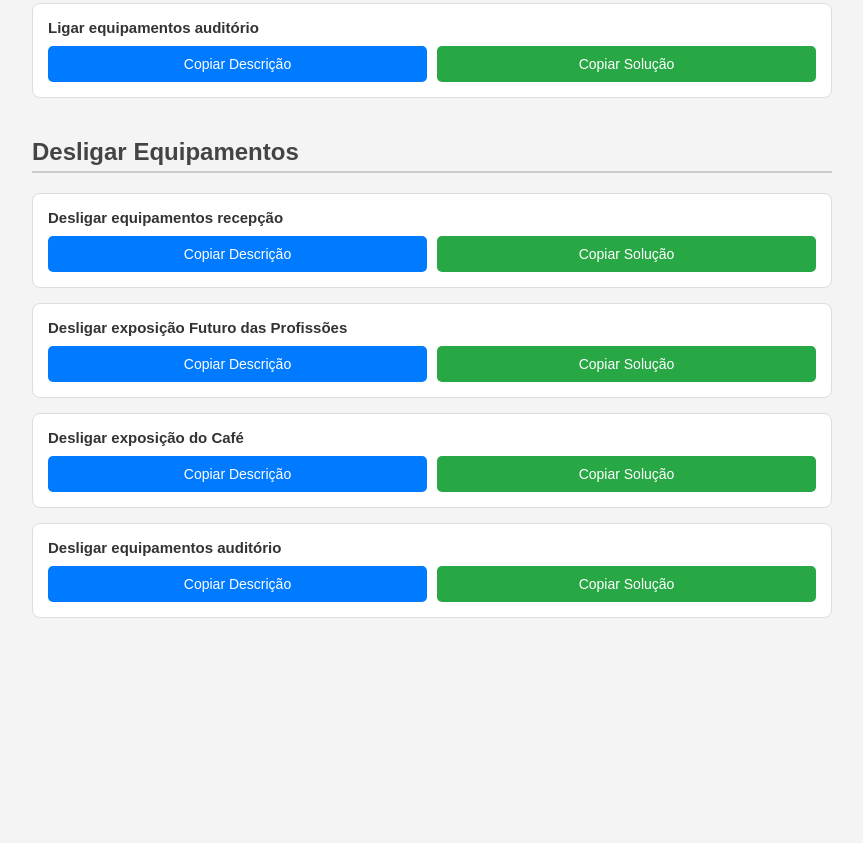
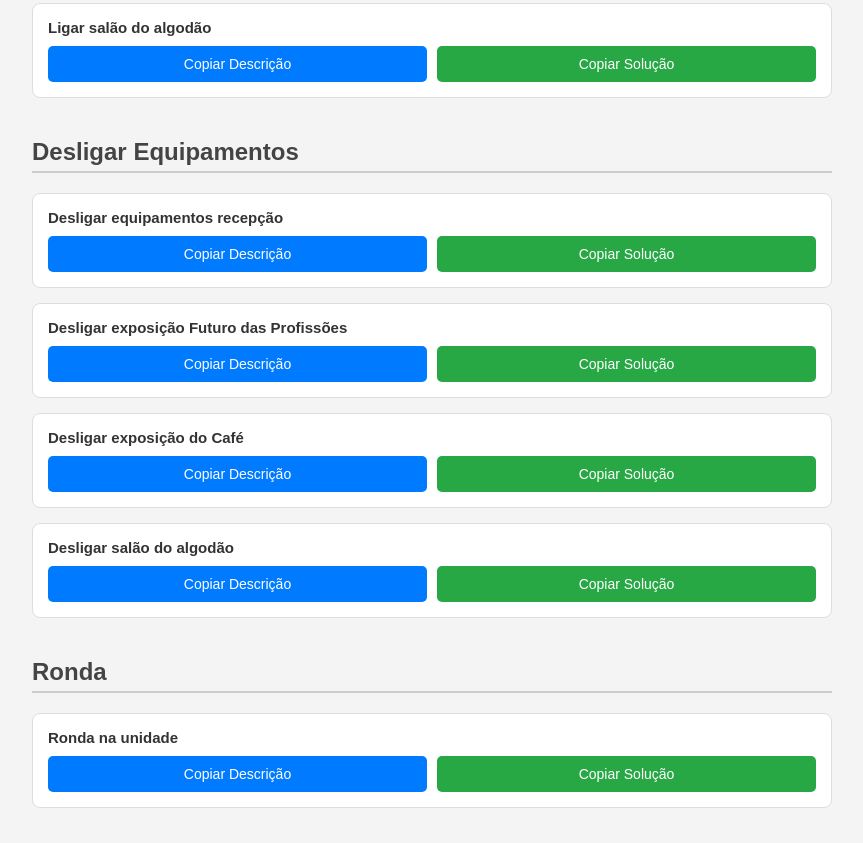
Before and after one commit to contateste1DCF/chamados-museu-da-industria, a plain HTML site: page index.html in a window 1280 px wide. Shown: the part 500-1343 px from the top of the page, without its empty margins (208-1071 px from the left). Before the commit the page ends 1153 px from the top, so only its background shows below. Drawn offline with Linux system fonts and the light colour scheme.

Commit message:
Update index.html

```diff
--- a/index.html
+++ b/index.html
@@ -28,16 +28,15 @@ border-radius: 8px;
 padding: 15px;
 margin-bottom: 15px;
 }
+.chamado h3 {
+margin: 0 0 10px 0;
+font-size: 15px;
+color: #333;
+}
 .chamado p {
 margin: 0 0 10px 0;
 font-size: 14px;
 color: #555;
-}
-.chamado .titulo {
-margin: 0 0 10px 0;
-font-size: 15px;
-font-weight: bold;
-color: #333;
 }
 .btn-group {
 display: flex;
@@ -73,73 +72,72 @@ color: #000;
 </head>
 <body>
 <h1>Chamados GLPI</h1>
-
 <h2>Ligar Equipamentos</h2>
 <div class="chamado">
-<p class="titulo">Ligar equipamentos recepção</p>
+<h3>Ligar equipamentos recepção</h3>
 <div class="btn-group">
 <button class="btn-desc" data-copy="tablet, computadores e tvs">Copiar Descrição</button>
 <button class="btn-sol" data-copy="Equipamentos da recepção foram todos ligados">Copiar Solução</button>
 </div>
 </div>
-
 <div class="chamado">
-<p class="titulo">Ligar exposição Futuro das Profissões</p>
+<h3>Ligar exposição Futuro das Profissões</h3>
 <div class="btn-group">
 <button class="btn-desc" data-copy="disjuntores, iluminação cênica, ar condicionados projetor, tv's, sistema de som">Copiar Descrição</button>
 <button class="btn-sol" data-copy="Exposição do Futuro das Profissões ligada e verificada">Copiar Solução</button>
 </div>
 </div>
-
 <div class="chamado">
-<p class="titulo">Ligar exposição do Café</p>
+<h3>Ligar exposição do Café</h3>
 <div class="btn-group">
 <button class="btn-desc" data-copy="disjuntores, iluminação cênica, ar condicionados projetor, tv's, sistema de som">Copiar Descrição</button>
 <button class="btn-sol" data-copy="Exposição do café ligada e verificada">Copiar Solução</button>
 </div>
 </div>
-
 <div class="chamado">
-<p class="titulo">Ligar equipamentos auditório</p>
+<h3>Ligar salão do algodão</h3>
 <div class="btn-group">
-<button class="btn-desc" data-copy="Iluminação Ambiente, ar condicionados, estabilizadores, mesa de som, caixas de som, projetor, notebook">Copiar Descrição</button>
-<button class="btn-sol" data-copy="Equipamentos do auditório ligados com sucesso">Copiar Solução</button>
+<button class="btn-desc" data-copy="ar condicionados, iluminação ambiente, projetor, notebook">Copiar Descrição</button>
+<button class="btn-sol" data-copy="Todos os equipamentos do salão do algodão foram ligados com sucesso.">Copiar Solução</button>
 </div>
 </div>
-
 <h2>Desligar Equipamentos</h2>
 <div class="chamado">
-<p class="titulo">Desligar equipamentos recepção</p>
+<h3>Desligar equipamentos recepção</h3>
 <div class="btn-group">
 <button class="btn-desc" data-copy="tablet, computadores e tvs">Copiar Descrição</button>
 <button class="btn-sol" data-copy="Equipamentos da recepção foram todos desligados">Copiar Solução</button>
 </div>
 </div>
-
 <div class="chamado">
-<p class="titulo">Desligar exposição Futuro das Profissões</p>
+<h3>Desligar exposição Futuro das Profissões</h3>
 <div class="btn-group">
 <button class="btn-desc" data-copy="disjuntores, iluminação cênica, ar condicionados projetor, tv's, sistema de som">Copiar Descrição</button>
 <button class="btn-sol" data-copy="Exposição do Futuro das Profissões desligada e verificada">Copiar Solução</button>
 </div>
 </div>
-
 <div class="chamado">
-<p class="titulo">Desligar exposição do Café</p>
+<h3>Desligar exposição do Café</h3>
 <div class="btn-group">
 <button class="btn-desc" data-copy="disjuntores, iluminação cênica, ar condicionados projetor, tv's, sistema de som">Copiar Descrição</button>
 <button class="btn-sol" data-copy="Exposição do café desligada e verificada">Copiar Solução</button>
 </div>
 </div>
-
 <div class="chamado">
-<p class="titulo">Desligar equipamentos auditório</p>
+<h3>Desligar salão do algodão</h3>
 <div class="btn-group">
-<button class="btn-desc" data-copy="Iluminação Ambiente, ar condicionados, estabilizadores, mesa de som, caixas de som, projetor, notebook">Copiar Descrição</button>
-<button class="btn-sol" data-copy="Equipamentos do auditório desligados com sucesso">Copiar Solução</button>
+<button class="btn-desc" data-copy="ar condicionados, iluminação ambiente, projetor, notebook">Copiar Descrição</button>
+<button class="btn-sol" data-copy="Todos os equipamentos do salão do algodão foram desligados com sucesso.">Copiar Solução</button>
 </div>
 </div>
-
+<h2>Ronda</h2>
+<div class="chamado">
+<h3>Ronda na unidade</h3>
+<div class="btn-group">
+<button class="btn-desc" data-copy="para checar se os equipamentos e interativos das exposições estão funcionando direito">Copiar Descrição</button>
+<button class="btn-sol" data-copy="Ronda efetuada com sucesso, todos os equipamentos estão funcionando corretamente.">Copiar Solução</button>
+</div>
+</div>
 <script>
 document.querySelectorAll('button[data-copy]').forEach(botao => {
 botao.addEventListener('click', () => {
```
